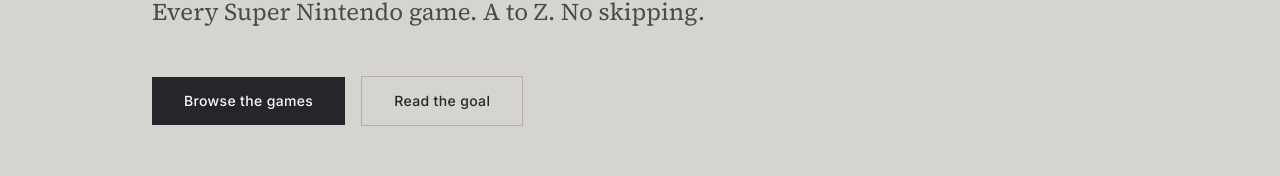
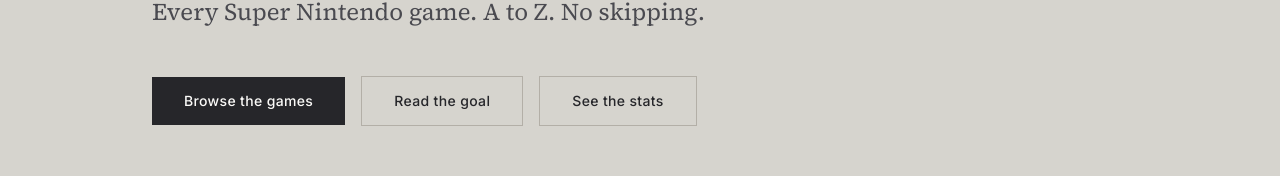
Before and after one commit to jimbo8e6/AYN, a Next.js app: page / in a window 1280 px wide. Shown: the part 526-702 px from the top of the page. Built offline with nearby package versions, Linux system fonts and the light colour scheme; no server answers.

Commit message:
Add Stats link to homepage hero buttons
Co-Authored-By: Claude Sonnet 4.6 <noreply@anthropic.com>
Claude-Session: https://claude.ai/code/session_01T67rjMSrS5B344ha89hgoh

```diff
--- a/src/app/page.tsx
+++ b/src/app/page.tsx
@@ -38,6 +38,12 @@ export default function HomePage() {
             >
               Read the goal
             </a>
+            <Link
+              href="/stats"
+              className="border border-line px-8 py-3.5 text-sm font-medium tracking-wide text-ink transition-colors hover:bg-shell-light"
+            >
+              See the stats
+            </Link>
           </div>
         </div>
       </section>
```
